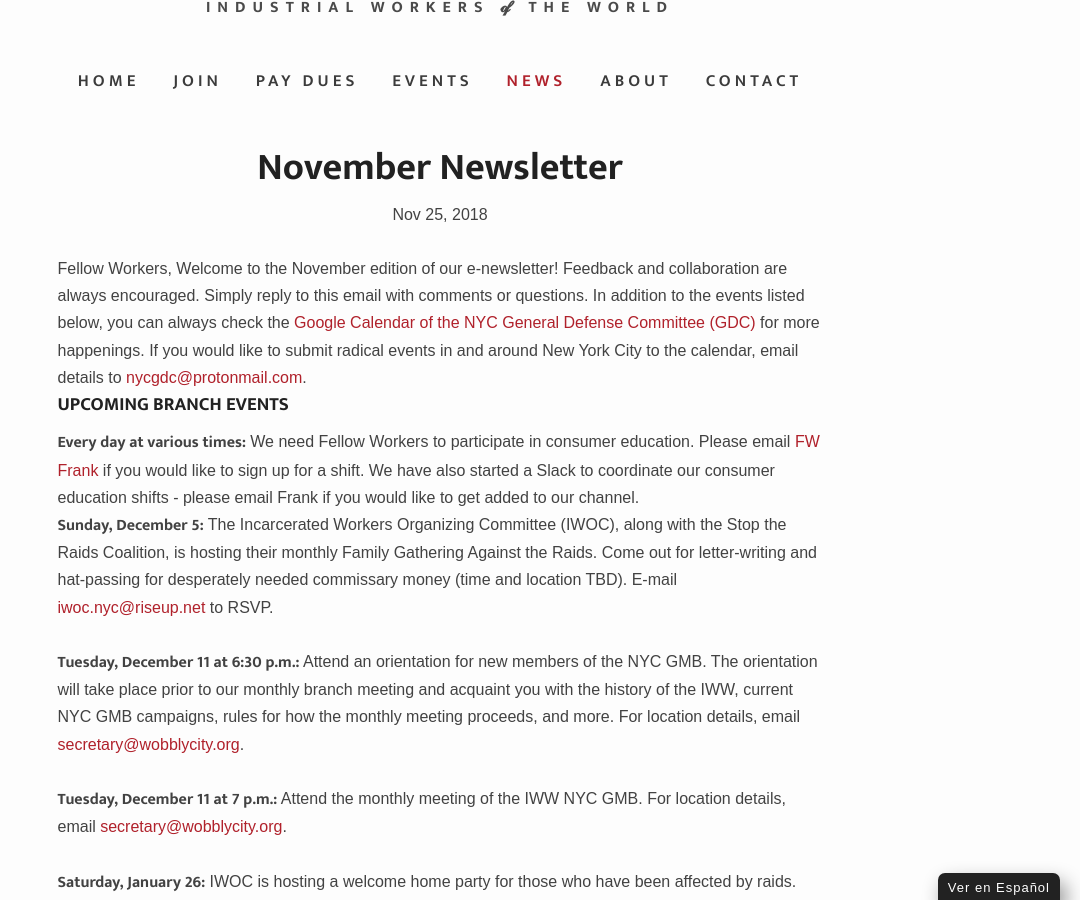
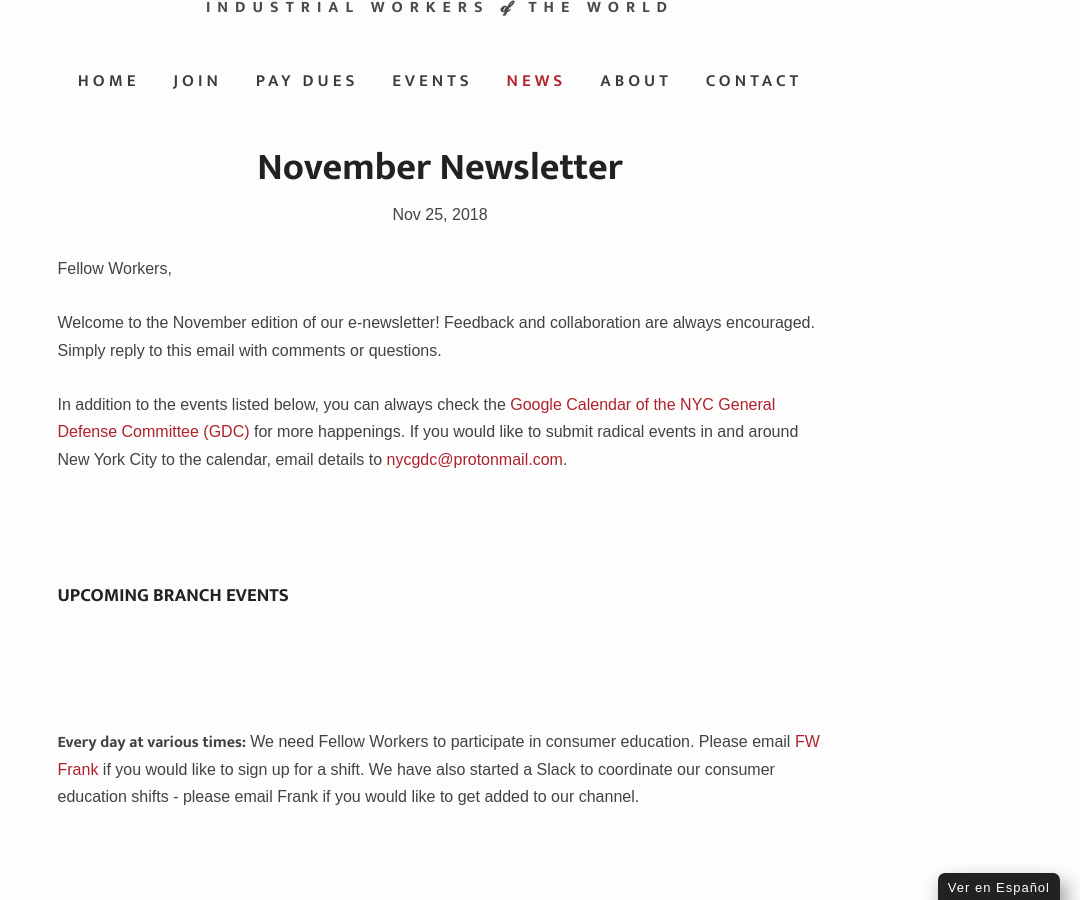
Before and after one commit to vancouveriww/vancouveriww.github.io, a Jekyll site: the page built from news/_posts/2018-12-10-november-newsletter.md, in a window 1280 px wide and 900 px high, scrolled down 552 px. Shown: the whole window, without its empty margins (200-1280 px from the left). Built offline with Jekyll 4.4.1, drawn with Linux system fonts in a browser that asks for light colours; some web fonts are replaced.

Commit message:
Update post.html

```diff
--- a/_layouts/post.html
+++ b/_layouts/post.html
@@ -15,7 +15,7 @@
   </header></br>
 
   <div>
-  {% if page.netlify == "true" %}
+  {% if page.netlify == true %}
     {{ content | newline_to_br | replace: "<br><br>", "<br>" | newline_to_br | replace: "<br>\n<br>", "<br>" }}
   {% else %}
     {{ content }}
```
